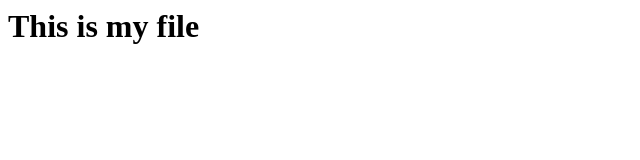
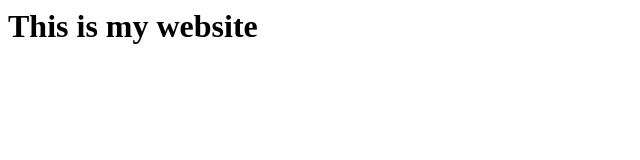
Before and after one commit to sgood3/is202-Portfolio2, a plain HTML site: page index.html in a window 1280 px wide. Shown: the whole page, without its empty margins (0-640 px from the left). Drawn offline with Linux system fonts and the light colour scheme.

Commit message:
Changed word

```diff
--- a/index.html
+++ b/index.html
@@ -1 +1 @@
-<h1> This is my file </h1>
+<h1> This is my website </h1>
```
